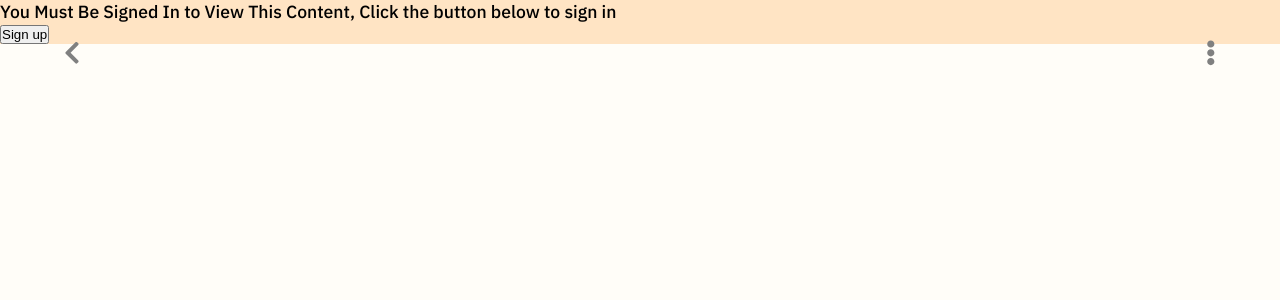
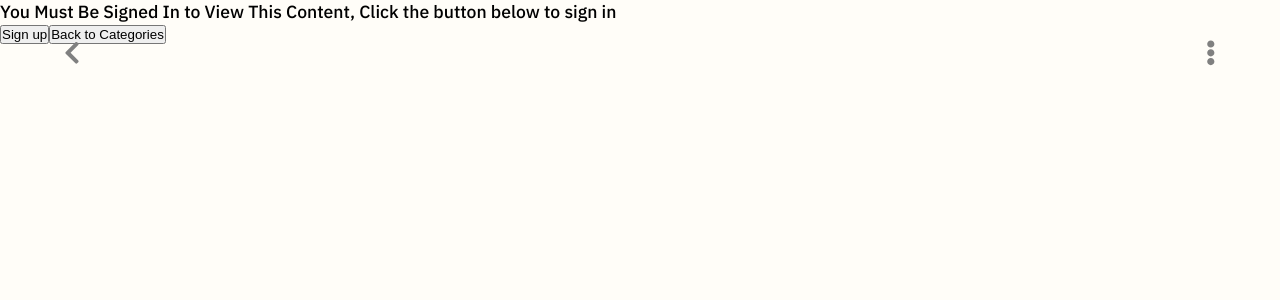
Before and after one commit to jdmcgrath/dada, a React (Create React App) app: page /categories/activity-ideas in a window 1280 px wide. Shown: the top 300 px of the page. Built offline with nearby package versions, Linux system fonts and the light colour scheme; no server answers.

Commit message:
sign up redirect working

```diff
--- a/src/containers/Routes/PrivateRoutes.jsx
+++ b/src/containers/Routes/PrivateRoutes.jsx
@@ -14,8 +14,9 @@ const PrivateRoutes = (props) => {
 
      return  (<>
           <div className={styles.signInAlert}>
-          <h3>You Must Be Signed In to View This Content, Click the button below to sign in</h3>
-      <Link to="sign-up"><button>Sign up</button></Link>
+          <h3 className={styles.signInH3}>You Must Be Signed In to View This Content, Click the button below to sign in</h3>
+      <Link to="sign-up"><button className ={styles.signInButton}>Sign up</button></Link>
+      <Link to="sign-up"><button className={styles.signInButton}>Back to Categories</button></Link>
       </div>
       </>)
   };
--- a/src/containers/Routes/PrivateRoutes.module.scss
+++ b/src/containers/Routes/PrivateRoutes.module.scss
@@ -1,3 +1,17 @@
+@import "../../assets/styles/abstracts/variables";
+
+
 .signInAlert{
-    background-color: bisque;
+    background-color: $offWhite;
+
+
+
 }
+
+.signInH3 {
+
+}
+
+.signInButton {
+
+}
--- a/src/containers/Routes/Routes.jsx
+++ b/src/containers/Routes/Routes.jsx
@@ -22,7 +22,7 @@ const Routes = () => {
             <SignUp path="sign-up" />
             <AddChick path="add-chick" />
 
-            <PrivateRoutes path="categories">
+            <PrivateRoutes path="/">
                 <ActivityIdeas path="activity-ideas" />
             </PrivateRoutes>
 
```
